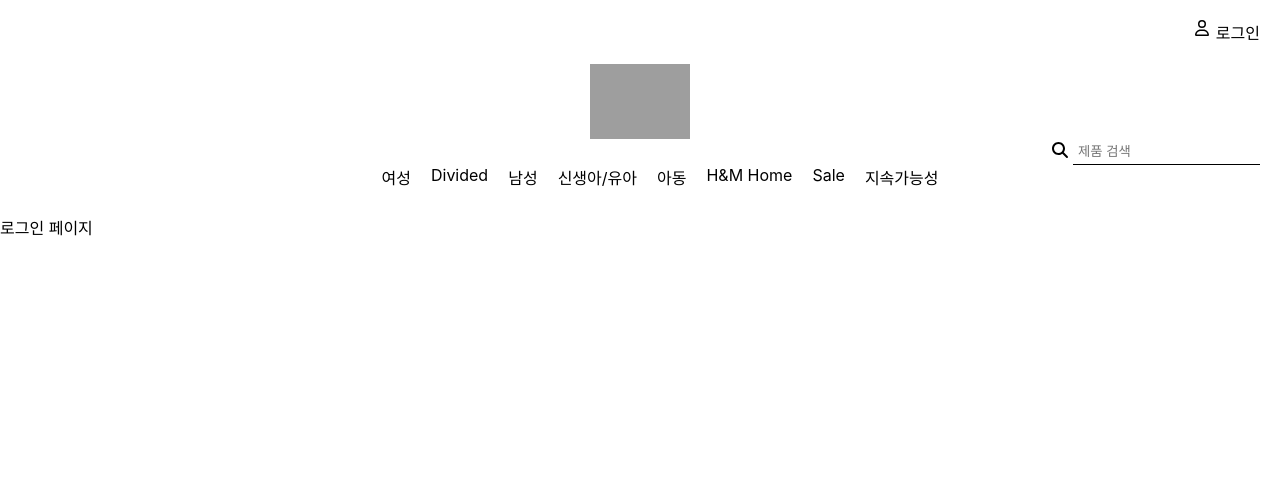
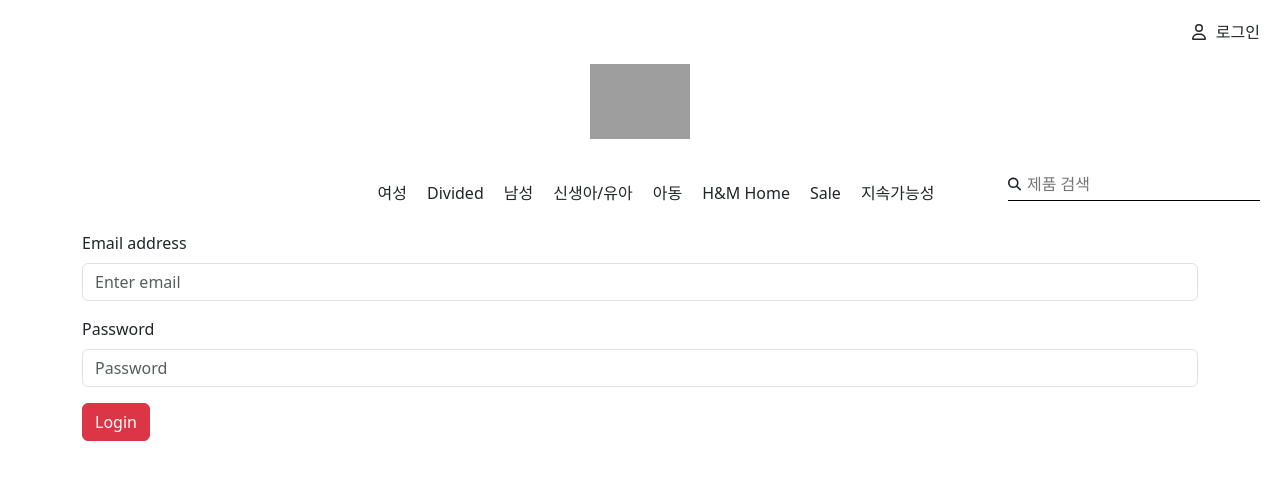
Before and after one commit to wndmsdl1011/hnm-shoppingmall, a React (Create React App) app: page /login in a window 1280 px wide. Shown: the top 480 px of the page. Built offline with nearby package versions, Linux system fonts and the light colour scheme; grey boxes are pictures that could not be loaded.

Commit message:
목요일 과제까지

```diff
--- a/package.json
+++ b/package.json
@@ -10,8 +10,10 @@
     "@testing-library/jest-dom": "^5.17.0",
     "@testing-library/react": "^13.4.0",
     "@testing-library/user-event": "^13.5.0",
+    "bootstrap": "^5.3.3",
     "json-server": "^1.0.0-beta.1",
     "react": "^18.3.1",
+    "react-bootstrap": "^2.10.4",
     "react-dom": "^18.3.1",
     "react-router-dom": "^6.24.1",
     "react-scripts": "5.0.1",
--- a/src/App.css
+++ b/src/App.css
@@ -2,10 +2,17 @@
     display: flex;
     justify-content: flex-end;
     margin: 20px;
+    cursor:pointer;
 }
+
 .login-text {
-    margin-left: 7px;
+    margin-left: 10px;
 }
+
+.logo-img:hover{
+    cursor: pointer;
+}
+
 .nav-section {
     display: flex;
     justify-content: center;
@@ -29,11 +36,59 @@
 .search-box{
     position: absolute;
     right: 20px;
+    padding-bottom: 3px;
+    border-bottom: 1px solid black;
 }
-.search-box input{
-    border: none;
-    border-bottom: 1px solid #000;
-    outline: none;
-    margin-left: 5px;
-    padding: 5px;
+
+.search-icon{
+    width: 13px;
 }
+
+input{
+    border:none;
+    padding-left: 6px;
+}
+
+.choice-title{
+    font-size: 11px;
+}
+
+.new-title {
+    font-size: 12px;
+}
+
+.product-card:hover{
+    transform: scale(1.1);
+}
+
+.user-icon {
+    margin-top: 4px;
+}
+
+.nav-section {
+    margin-bottom: 2em;
+}
+
+.product-img {
+    display: flex;
+    justify-content: flex-end;
+}
+
+.product-title {
+    font-size: 20px;
+    margin-bottom: 0.5em;
+}
+
+.product-price {
+    font-size: 22px;
+    margin-bottom: 0.5em;
+}
+
+.product-choice {
+    font-size: 11px;
+    margin-bottom: 2em;
+}
+
+.size-button {
+    margin-bottom: 1em;
+}
--- a/src/App.js
+++ b/src/App.js
@@ -4,6 +4,9 @@ import ProductAll from './page/ProductAll';
 import Login from './page/Login';
 import ProductDetail from './page/ProductDetail';
 import Navbar from './component/Navbar';
+import 'bootstrap/dist/css/bootstrap.min.css';
+import { useEffect, useState } from 'react';
+import PrivateRoute from './route/PrivateRoute';
 
 // 1. 전체 상품 페이지, 로그인 페이지, 상품 상세 페이지
 // 2. 전체 상품 페이지에서는 전체 상품을 볼 수 있다.
@@ -15,13 +18,19 @@ import Navbar from './component/Navbar';
 // 8. 로그인을 하면 로그아웃이 보이고, 로그아웃을 하면 로그인이 보인다.
 // 9. 상품을 검색할 수 있다.
 function App() {
+  const [authenticate,setAuthenticate] = useState(false) // true면 로그인이 되고 false면 로그인이 안됨.
+  useEffect(() => {
+    console.log("aaa",authenticate)
+  },[authenticate])
+
+
   return (
     <div>
       <Navbar/>
       <Routes>
         <Route path='/' element={<ProductAll/>}/>
-        <Route path='/login' element={<Login/>}/>
-        <Route path='/product/:id' element={<ProductDetail/>}/>
+        <Route path='/login' element={<Login setAuthenticate={setAuthenticate}/>}/>
+        <Route path='/product/:id' element={<PrivateRoute authenticate={authenticate}/>}/>
       </Routes>
     </div>
   );
--- a/src/component/Navbar.js
+++ b/src/component/Navbar.js
@@ -2,20 +2,33 @@ import React from 'react'
 import { FontAwesomeIcon } from '@fortawesome/react-fontawesome'
 import { faUser } from '@fortawesome/free-regular-svg-icons'
 import { faSearch } from '@fortawesome/free-solid-svg-icons';
+import { useNavigate } from 'react-router-dom';
 
 const Navbar = () => {
     const menuList = ["여성", "Divided", "남성", "신생아/유아", "아동", "H&M Home", "Sale", "지속가능성"];
+
+    const navigate = useNavigate();
+
+    const goToLogin = () => {
+        navigate('/login')
+    }
+
+    const goToProductAll = () => {
+        navigate('/')
+    }
+
+
     return (
         <div>
             <div>
-                <div className='login-button'>
-                    <FontAwesomeIcon icon={faUser} />
+                <div className='login-button' onClick={goToLogin}>
+                    <FontAwesomeIcon className="user-icon" icon={faUser} />
                     <div className='login-text'>로그인</div>
                 </div>
 
             </div>
             <div className='nav-section'>
-                <img width={100}
+                <img width={100} className='logo-img' onClick={goToProductAll}
                     src='https://upload.wikimedia.org/wikipedia/commons/thumb/5/53/H%26M-Logo.svg/1064px-H%26M-Logo.svg.png' />
             </div>
             <div className='menu-area'>
@@ -25,7 +38,7 @@ const Navbar = () => {
                     ))}
                 </ul>
                 <div className='search-box'>
-                    <FontAwesomeIcon icon={faSearch}/>
+                    <FontAwesomeIcon className="search-icon" icon={faSearch}/>
                     <input type='text' placeholder='제품 검색'/>
                 </div>
             </div>
--- a/src/component/ProductCard.js
+++ b/src/component/ProductCard.js
@@ -1,13 +1,18 @@
 import React from 'react'
+import { useNavigate } from 'react-router-dom'
 
-const ProductCard = () => {
+const ProductCard = ({item}) => {
+  const navigate = useNavigate()
+  const goProductDetail = () => {
+    navigate(`/product/${item.id}`)
+  }
   return (
-    <div>
-      <img src='https://lp2.hm.com/hmgoepprod?set=source[/df/1f/df1f010f96ef041e138acc419112da1f75de869e.jpg],origin[dam],category[],type[DESCRIPTIVESTILLLIFE],res[z],hmver[2]&call=url[file:/product/main]'/>
-      <div>Conscious choice</div>
-      <div>벨티드 트윌 코트</div>
-      <div>₩119,000</div>
-      <div>신제품</div>
+    <div className="product-card" onClick={goProductDetail}>
+      <img width="300px" src={item?.img} />
+      <div className='choice-title'>{item?.choice == true?"Conscious choice" : ""}</div>
+      <div>{item?.title}</div>
+      <div>₩{item?.price}</div>
+      <div className='new-title'>{item?.new == true?"신제품" : ""}</div>
     </div>
   )
 }
--- a/src/page/Login.js
+++ b/src/page/Login.js
@@ -1,10 +1,36 @@
 import React from 'react'
+import { Form, Button, Container } from 'react-bootstrap'
+import { useNavigate } from 'react-router-dom'
 
-const Login = () => {
+const Login = ({setAuthenticate}) => {
+  const navigate = useNavigate()
+
+
+  const loginUser = (event) => {
+    event.preventDefault();
+    setAuthenticate(true);
+    navigate("/")
+  }
+
   return (
-    <div>
-      로그인 페이지
-    </div>
+    <Container>
+      <Form onSubmit={(event)=> loginUser(event)}>
+      <Form.Group className="mb-3" controlId="formBasicEmail">
+        <Form.Label>Email address</Form.Label>
+        <Form.Control type="email" placeholder="Enter email" />
+      </Form.Group>
+
+      <Form.Group className="mb-3" controlId="formBasicPassword">
+        <Form.Label>Password</Form.Label>
+        <Form.Control type="password" placeholder="Password" />
+      </Form.Group>
+
+      <Button variant="danger" type="submit">
+        Login
+      </Button>
+    </Form>
+    </Container>
+
   )
 }
 
--- a/src/page/ProductAll.js
+++ b/src/page/ProductAll.js
@@ -1,20 +1,29 @@
 import React, { useEffect, useState } from 'react'
+import { Col, Container, Row } from 'react-bootstrap';
 import ProductCard from '../component/ProductCard';
 
 const ProductAll = () => {
-  const [productList, setproductList] = useState([]);
+  const [productList, setProductList] = useState([]);
   const getProducts = async () => {
     let url = `http://localhost:5000/products/`
     let response = await fetch(url)
     let data = await response.json()
-    setproductList(data)
+    setProductList(data)
   }
   useEffect(()=>{
     getProducts()
   })
   return (
     <div>
-      <ProductCard/>
+      <Container>
+        <Row>
+          {productList.map((menu) => (
+            <Col lg={3}>
+              <ProductCard item={menu}/>
+            </Col>
+          ))}
+        </Row>
+      </Container>
     </div>
   )
 }
--- a/src/page/ProductDetail.js
+++ b/src/page/ProductDetail.js
@@ -1,11 +1,56 @@
-import React from 'react'
+import React, { useEffect, useState } from 'react'
+import { useParams } from 'react-router-dom'
+import { Container, Row, Col, Button } from 'react-bootstrap'
+import Dropdown from 'react-bootstrap/Dropdown';
 
 const ProductDetail = () => {
+  let { id } = useParams()
+  const [product, setProduct] = useState(null)
+  const getProductDetail = async () => {
+    let url = `http://localhost:5000/products/${id}`
+    let response = await fetch(url)
+    let data = await response.json()
+    setProduct(data);
+  }
+  useEffect(() => {
+    getProductDetail()
+  }, [])
   return (
     <div>
-      상품 상세 페이지
+      <Container>
+        <Row>
+          <Col className='product-img'>
+            <img src={product?.img} />
+          </Col>
+          <Col>
+            <div className='product-title'>{product?.title}</div>
+            <div className='product-price'>₩ {product?.price}</div>
+            <div className='product-choice'>{product?.choice == true ? "Conscious choice" : ""}</div>
+            <Dropdown className='size-button'>
+              <Dropdown.Toggle variant="outline-dark" id="dropdown-basic">
+                사이즈 선택
+              </Dropdown.Toggle>
+
+              <Dropdown.Menu>
+                <Dropdown.Item href="#/action-1">S</Dropdown.Item>
+                <Dropdown.Item href="#/action-2">M</Dropdown.Item>
+                <Dropdown.Item href="#/action-3">L</Dropdown.Item>
+              </Dropdown.Menu>
+            </Dropdown>
+            <div className="d-grid gap-2">
+              <Button variant="dark" size="md">
+                추가
+              </Button>
+            </div>
+
+          </Col>
+
+        </Row>
+      </Container>
     </div>
   )
+
 }
 
+
 export default ProductDetail
--- /dev/null
+++ b/src/route/PrivateRoute.js
@@ -0,0 +1,10 @@
+import React from 'react'
+import ProductDetail from '../page/ProductDetail'
+import { Navigate } from 'react-router-dom'
+
+const PrivateRoute = ({authenticate}) => {
+  return authenticate == true?<ProductDetail/>:<Navigate to ="/login"/>
+
+}
+
+export default PrivateRoute
```
Also changed, not shown: 1 other file (tests, documents, lock files or other folders).
